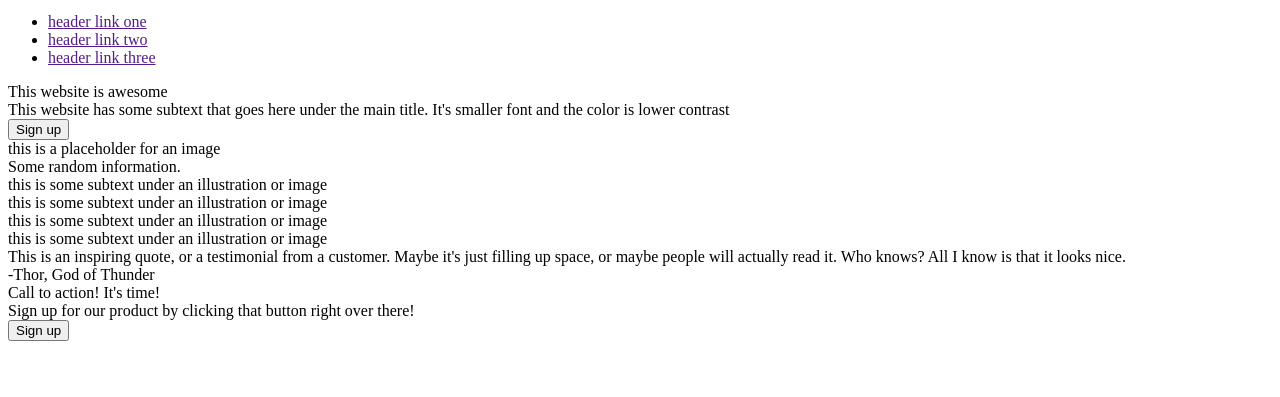
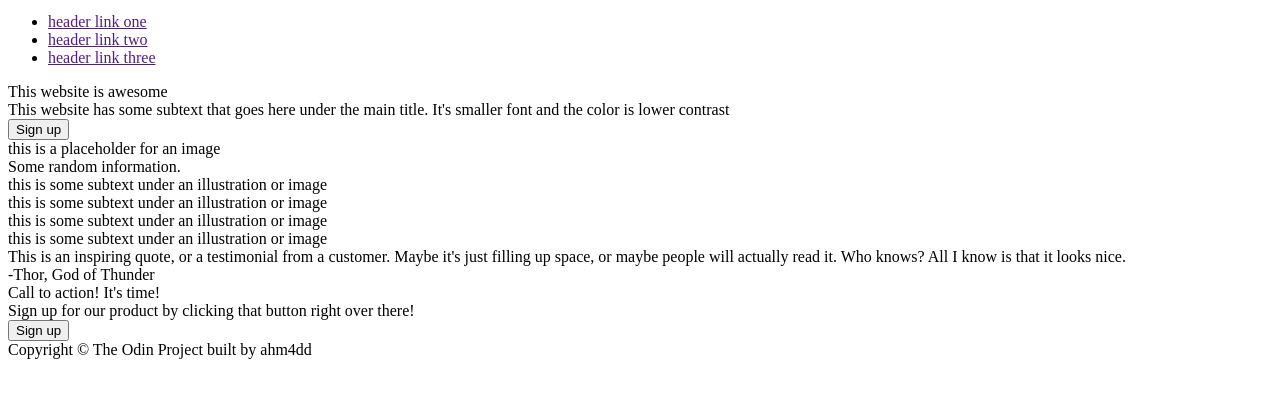
Before and after one commit to ahm4dd/odin-landing-page, a plain HTML site: page index.html in a window 1280 px wide. Shown: the part 29-426 px from the top of the page. Drawn offline with Linux system fonts and the light colour scheme.

Commit message:
feat(html): added footer

```diff
--- a/index.html
+++ b/index.html
@@ -68,5 +68,9 @@
 
         </div>
 
+        <div class="footer">
+            <div class="copyright">Copyright © The Odin Project built by ahm4dd</div>
+        </div>
+
     </body>
 </html>
```
